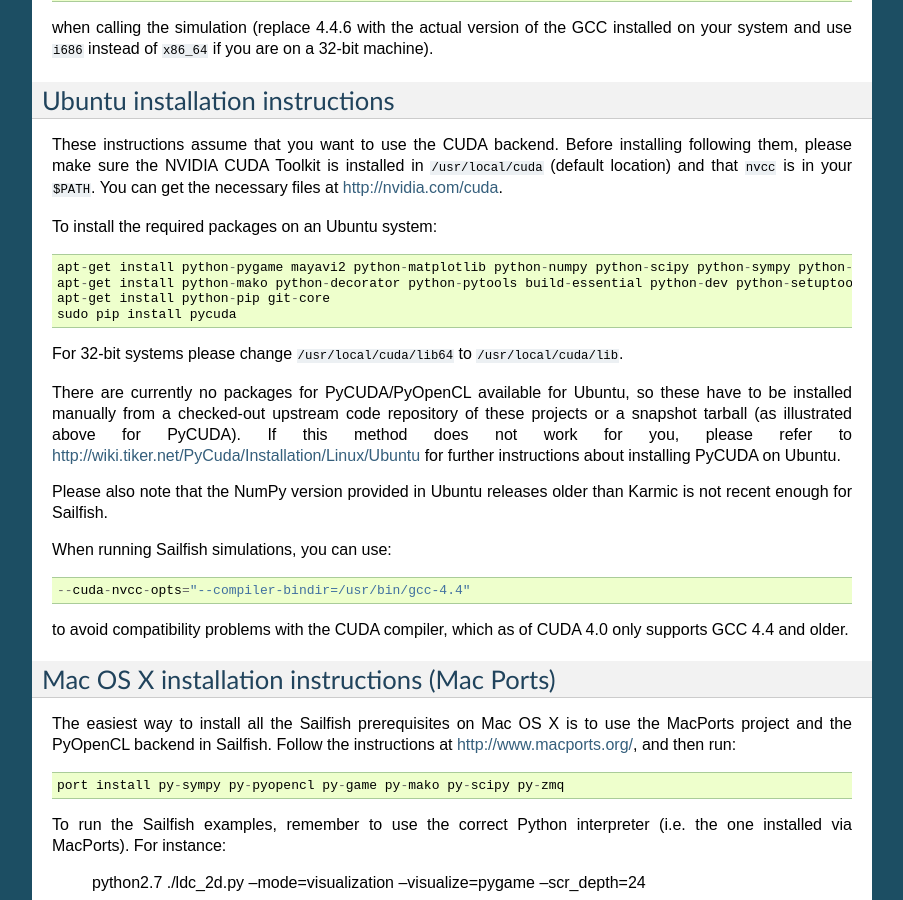
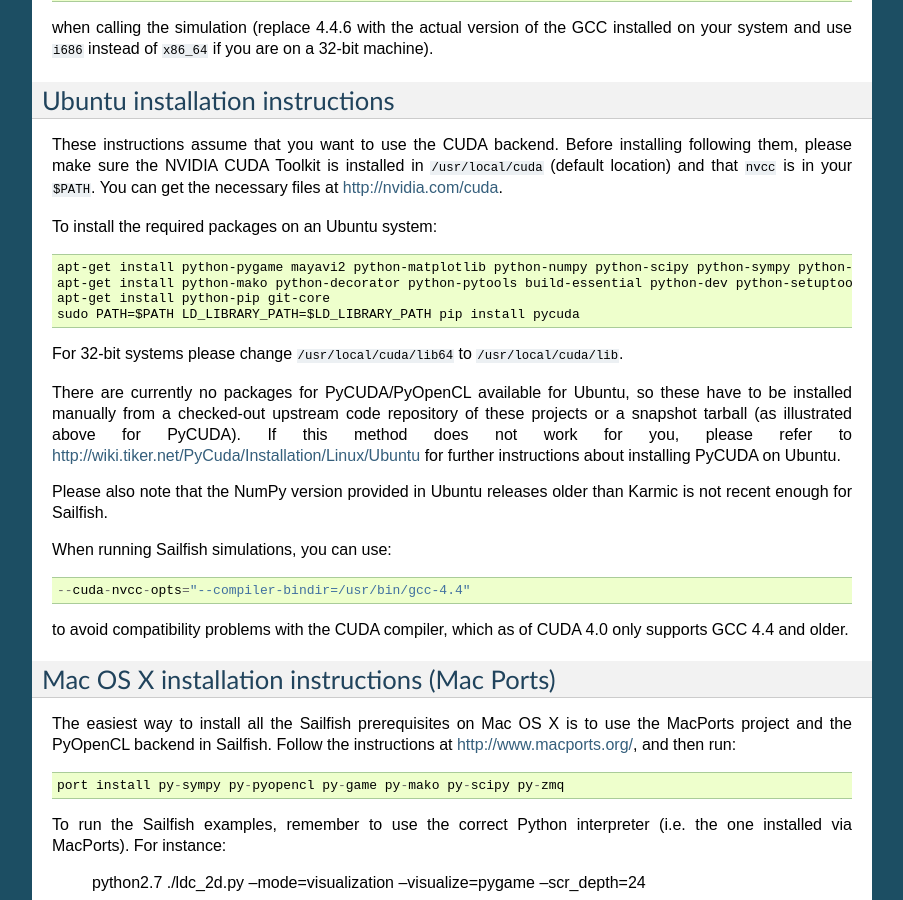
Before and after one commit to sailfish-team/sailfish, a Sphinx documentation site: the page built from doc/installation.rst, in a window 1280 px wide and 900 px high, scrolled down 1228 px. Shown: the whole window, without its empty margins (198-1101 px from the left). Built offline with Sphinx 7.4.7, drawn with Linux system fonts in a browser that asks for light colours; formulas are drawn with MathJax 3.

Commit message:
Change Ubuntu installation instructions so that env variables are passed to pip.

```diff
--- a/doc/installation.rst
+++ b/doc/installation.rst
@@ -78,7 +78,7 @@
   apt-get install python-pygame mayavi2 python-matplotlib python-numpy python-scipy python-sympy python-zmq python-execnet
   apt-get install python-mako python-decorator python-pytools build-essential python-dev python-setuptools libboost-dev libboost-python-dev libboost-thread-dev
   apt-get install python-pip git-core
-  sudo pip install pycuda
+  sudo PATH=$PATH LD_LIBRARY_PATH=$LD_LIBRARY_PATH pip install pycuda
 
 For 32-bit systems please change ``/usr/local/cuda/lib64`` to ``/usr/local/cuda/lib``.
 
```
